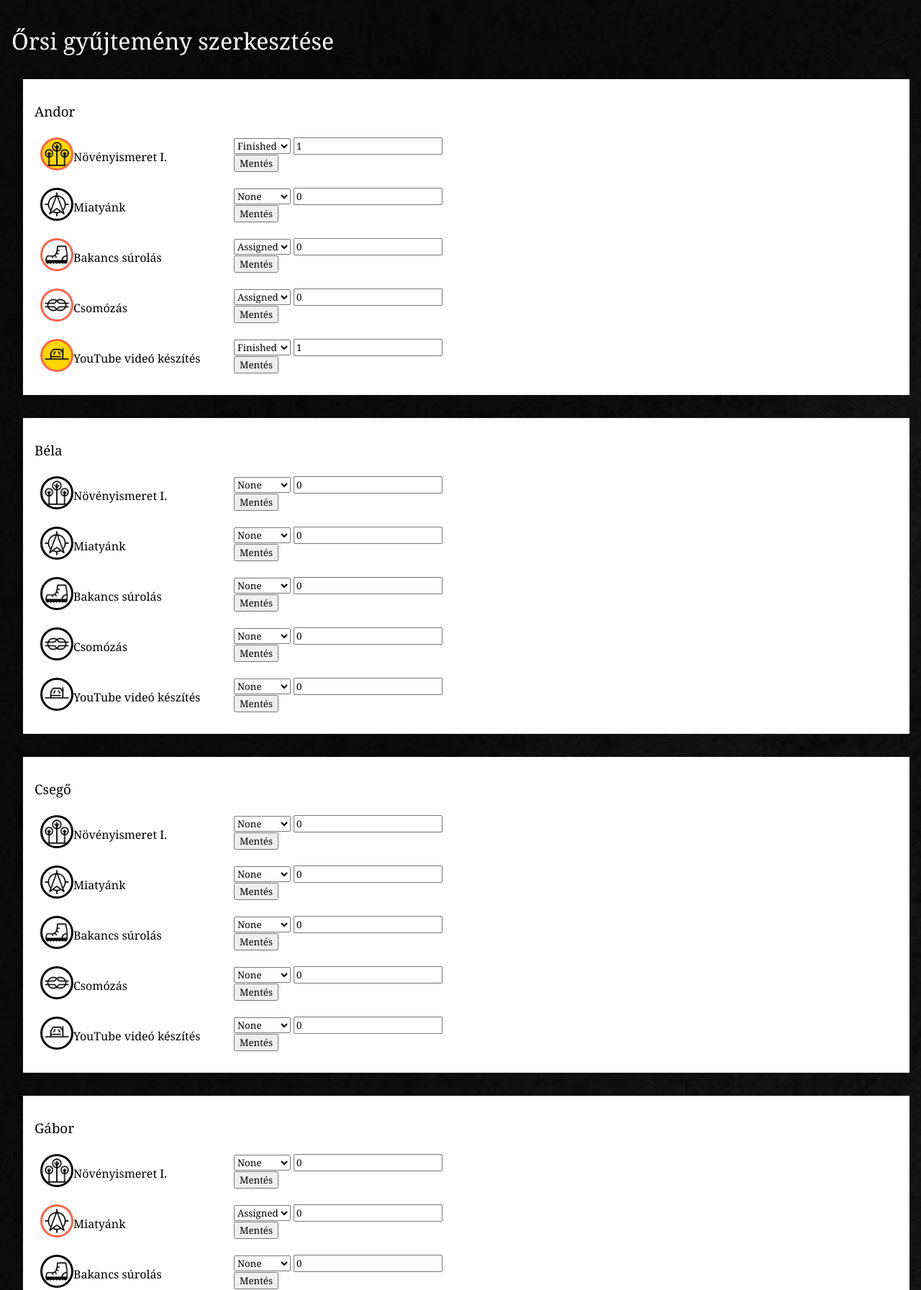
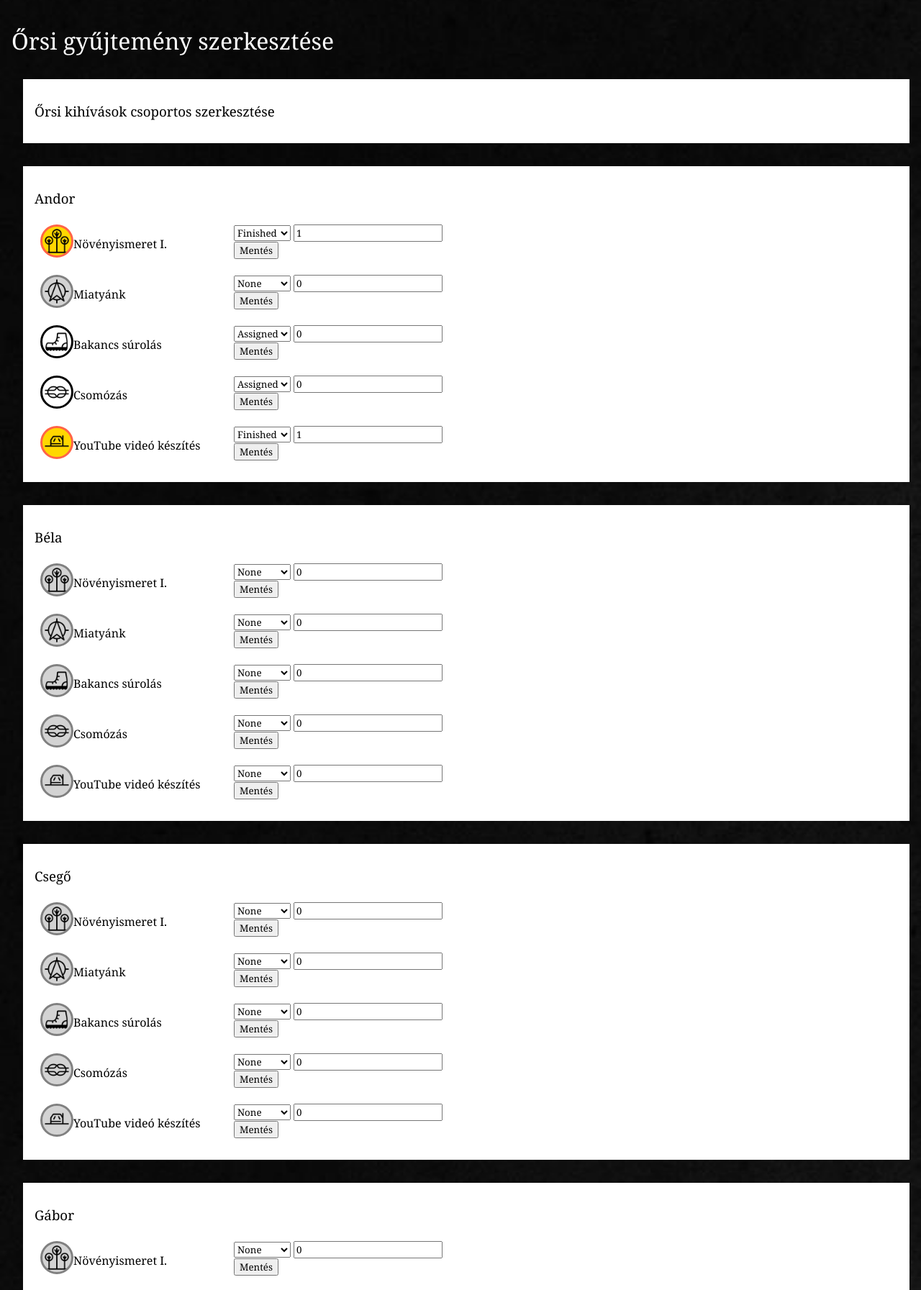
Before and after one commit to formdenes/django-blog, a Django app: page /ors/editcollection/ in a window 1280 px wide. Shown: the part 88-1881 px from the top of the page at 72% size. Run offline with Django 3.2, Linux system fonts and the light colour scheme; a user stored in the database is signed in; data comes from the database, SQL or seed files in the repository; both versions use the stored data as it was after the commit; parts of the project's set-up code (start-up, migrations or seed data) failed here and were passed over.

Commit message:
css update, mass edit started

```diff
--- a/assets/style.css
+++ b/assets/style.css
@@ -258,8 +258,13 @@ section h2 {
     border-radius: 50%;
 }
 
+.single-challenge-thumb.status-none{
+    background-color: lightgrey;
+    border: 3px solid gray;
+}
 .single-challenge-thumb.status-assigned{
-    border: 3px solid tomato;
+    border: 3px solid black;
+    background-color: white;
 }
 .single-challenge-thumb.status-finished{
     border: 3px solid tomato;
--- a/ors/templates/ors/editcollection.html
+++ b/ors/templates/ors/editcollection.html
@@ -3,6 +3,9 @@
 {% block content %}
 <section class="edit-patrolmembers">
     <h2>Őrsi gyűjtemény szerkesztése</h2>
+    <div class="groups">
+        <h3>Őrsi kihívások csoportos szerkesztése</h3>
+    </div>
     {% for member in members %}
         <div class="groups">
         <h3>{{member.nickname}}</h3>
```
Also changed, not shown: db.sqlite3.
